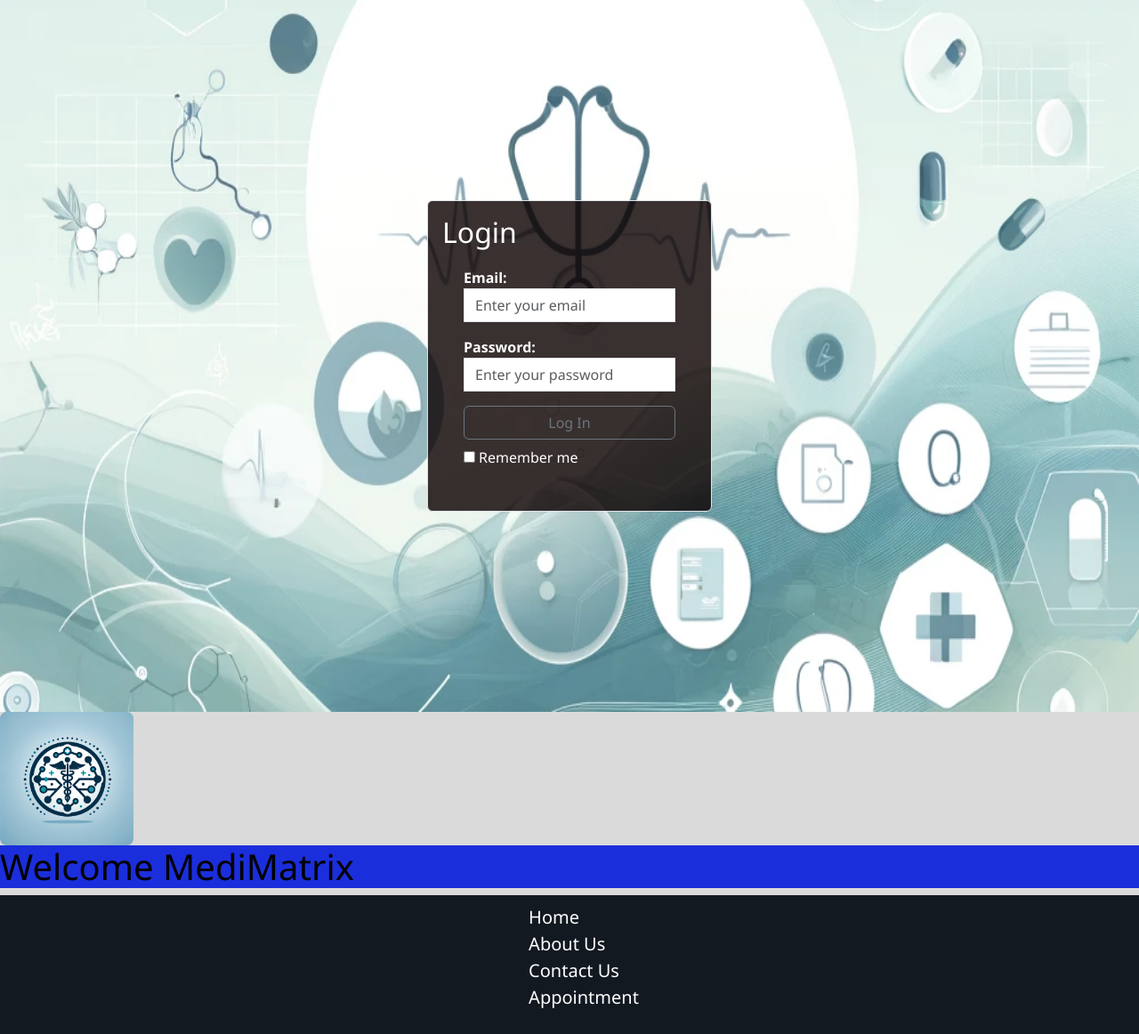
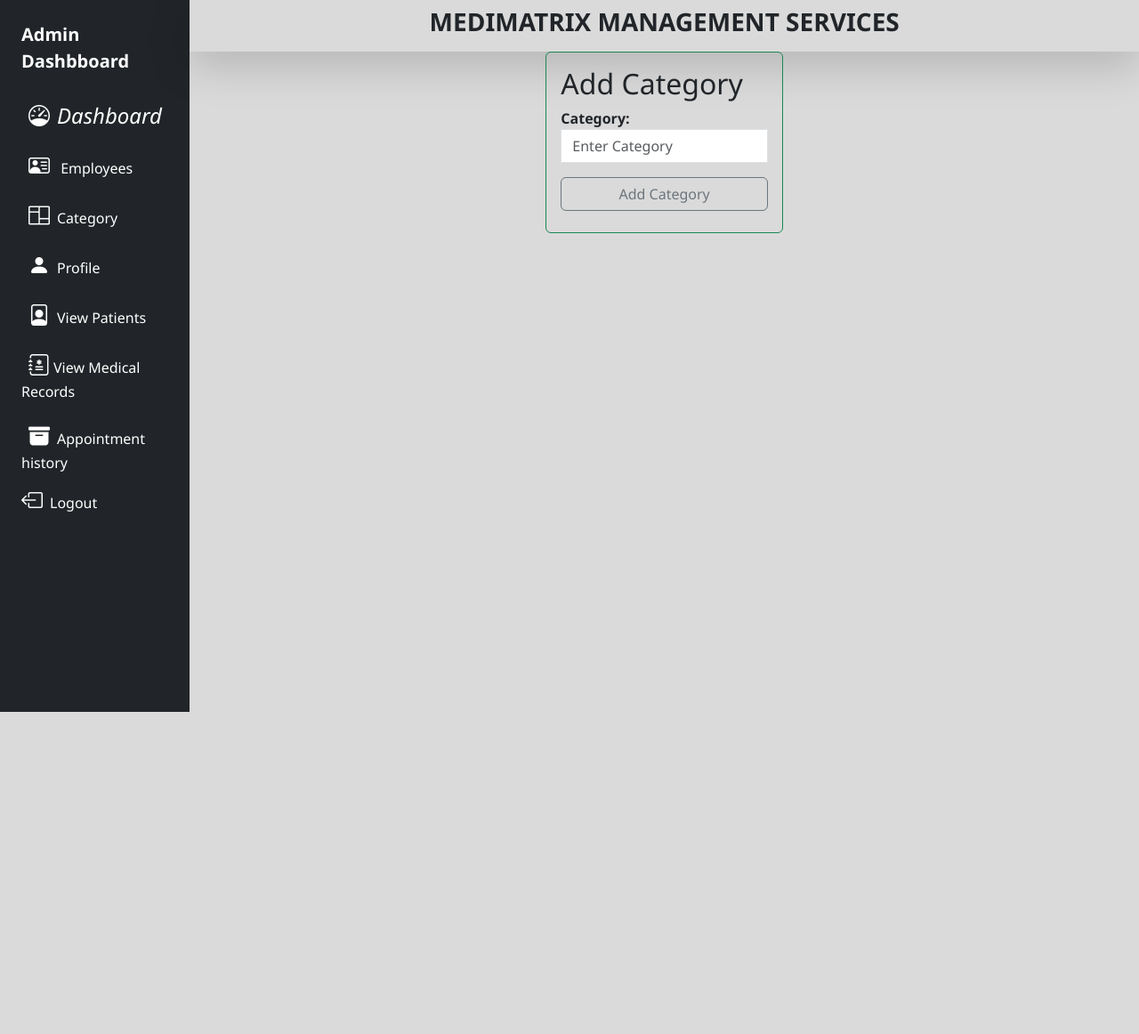
Before and after one commit to AkinOlu21/Frontend-HospitalManagement, a React (Create React App) app: page /Dashboard/add_category in a window 1280 px wide. Shown: the whole page at 89% size. After the commit the page ends 800 px from the top, so only its background shows below. Built offline with nearby package versions, Linux system fonts and the light colour scheme; no server answers.

Commit message:
Creation of admin dashboard design

```diff
--- a/package.json
+++ b/package.json
@@ -8,6 +8,7 @@
     "@testing-library/user-event": "^13.5.0",
     "axios": "^1.6.8",
     "bootstrap": "^5.3.3",
+    "bootstrap-icons": "^1.11.3",
     "react": "^18.2.0",
     "react-dom": "^18.2.0",
     "react-router-dom": "^6.22.3",
--- a/src/App.css
+++ b/src/App.css
@@ -4,8 +4,9 @@
   pointer-events: none;
 }*/
 
-.MediMatrixLogo{
-border-radius: 5%;
+.logo{
+
+border-radius: 100%;
 height: auto;
 width: 150px;
 top: 0;
@@ -19,23 +20,11 @@ background-color: #dadada;
 
 
 }
+
+
 a{
   text-decoration: none;
   color: inherit;
-}
-
-.Menu-Wrapper{
-  display: flex;
-  position: fixed;
-  justify-content: space-between;
-  width: 100vw;
-  z-index: 2;
-  gap: 1.5rem;
-  background: var(--background);
-  height: var(--navbar-height);
-  padding: 0px 1rem;
-  align-items: center;
-  box-shadow: 0 1px 0 0 rgba(0, 0, 0, .1);
 }
 
 .Item-title{
@@ -70,14 +59,11 @@ nav {
   display: flex;
 flex-direction: column;
   align-items: center;
-  text-decoration: underline;
+  text-decoration: none;
   justify-content: space-between;
  font-size: 20px;
- font-stretch:expanded;
-  background-color: #131921;
   color: white;
-  padding: 10px 20px;
-  text-decoration: wavy;
+  padding: 10px 10px;
 
 }
 
--- a/src/App.js
+++ b/src/App.js
@@ -1,52 +1,36 @@
 import React, { useEffect, useState } from 'react';
 import 'bootstrap/dist/css/bootstrap.min.css'
-import logo from './logo.png/Medimatrix.webp';
 import { BrowserRouter as Router, Routes, Route, Link } from 'react-router-dom';
 import Appointment from './components/Appointment';
 import './App.css';
 import Home from './components/Home';
+import { Login } from './components/Login';
+import Dashbboard from './components/Dashbboard';
+import Employee from './components/Epmployee';
+import Category from './components/Category';
+import Profile from './components/Profile';
+import AddCategory from './components/AddCategory';
 
 
-const App = () => {
-  const [appointment, setAppointment] = useState ([]);
-  const [Doctors, setDoctors] = useState ([])
-
-  useEffect( () =>{
-fetch('')
-.then(data => setAppointment(data))
-
-  })
-
-  const addappointments = appointments => {
-    setAppointment([...appointment, appointments]);
-  };
-
+function App(){
 
   return (
-<>
-  <Router>
-  <div className="App">
-     <img src={logo} alt="MediMatrix Logo" width= '100' className='MediMatrixLogo' />
-      <h1>Welcome MediMatrix</h1>
+  <>
+  <Routes>
+    <Route path='/' element={<Home />} />
+    <Route path='/Login' element={<Login/>}  />
+    <Route path='/Dashboard' element={<Dashbboard/>}>
+      <Route path='/Dashboard/employee' element={<Employee/>}></Route>
+      <Route path='/Dashboard/category' element={<Category/>}></Route>
+      <Route path='/Dashboard/profile' element={<Profile/>}></Route>
+      <Route path='/Dashboard/add_category' element={<AddCategory/>}></Route>
+    </Route>
 
-  <nav>
-  <ul>
-    <li className='list-unstyled'>
-    <li><Link to="/">Home</Link></li>
-    <li><Link to="/about">About Us</Link></li>
-    <li><Link to="/contact">Contact Us</Link></li>
-    <li><Link to="/appointment">Appointment</Link></li>
-    </li>
-  </ul>
-</nav>
+  </Routes>
 
+  </>
+  )
 
- </div>
-
-  </Router>
-  </>
-
-  );
 }
 
 export default App;
--- /dev/null
+++ b/src/components/AddCategory.js
@@ -0,0 +1,38 @@
+import React, { useState } from 'react'
+import category from './Category'
+import axios from 'axios'
+
+const AddCategory = () => {
+    const [category, setCategory] = useState()
+    const handleSubmit = (e) => {
+        e.preventDefault()
+        axios.post({category})
+        .then(result => console.log(result.data))
+        .catch(err => console.log(err))
+    }
+  return (
+    <div >
+        <div>
+        </div>
+        <div className='d-flex justify-content-center align-items-center h-75 Category'>
+    <div className='p-3 rounded w-25 border border-success mb-2'>
+            <h2>Add Category</h2>
+        <form onSubmit={handleSubmit}>
+            <div className='mb-3'>
+                <label htmlFor='Category'><strong>Category:</strong></label>
+                <input type='Category' name='Category' placeholder='Enter Category'
+                onChange={(e) => setCategory(e.target.value)} className='form-control rounded-0'/>
+            </div>
+
+
+            <button className='btn btn-outline-secondary w-100 rounded-20 mb-2' >Add Category</button>
+
+        </form>
+
+    </div>
+    </div>
+    </div>
+  )
+}
+
+export default AddCategory
--- /dev/null
+++ b/src/components/Category.js
@@ -0,0 +1,15 @@
+import React from 'react'
+import { Link } from 'react-router-dom'
+
+const Category = () => {
+  return (
+    <div className='px-5 mt-3 '>
+        <div className='d-flex justify-content-center'>
+             <h3>Category</h3>
+        </div>
+       <Link to='/dashboard/add_category' className='btn btn-outline-success'>Add Category</Link>
+    </div>
+  )
+}
+
+export default Category
--- /dev/null
+++ b/src/components/Dashbboard.js
@@ -0,0 +1,90 @@
+import React from 'react'
+import { Link, Outlet } from 'react-router-dom'
+
+
+const Dashbboard = () => {
+  return (
+    <div className='container-fluid'>
+        <div className='row flex-nowrap'>
+            <div className='col-auto col-md-3 col-xl-2 px-sm-2 px-0 bg-dark'>
+                <div className='d-flex flex-column align-items-center align-items-sm-start px-3 pt-2 text-white min-vh-100'>
+            <Link  className='d-flex align-items-center pb-3 mb-md-1 mt-md-3 me-md-auto text-white text-decoration-none 'to="/Dashboard"> <span className='fs-5 fw-bold d-sm-inline'>Admin Dashbboard</span></Link>
+            <ul className='nav nav-pills flex-column mb-sm-auto mb-0 align-items-center align-items-sm-start'>
+                <li className='w-100'>
+                    <Link className='nav-link text-white px-0 mb-1 align-middle' to="/Dashboard">
+                        <i className='fs-4 bi-speedometer ms-2'>
+                        <span className='ms-2 d-none d-sm-inline'>Dashboard</span>
+                        </i>
+                    </Link>
+                </li>
+                <li className='w-100'>
+
+                    <Link  className='nav-link px-0 align-middle mb-1 text-white' to="/Dashboard/employee" >
+                    <i className='fs-4 bi-person-vcard ms-2'>
+                    </i>
+                        <span className='ms-2 d-none d-sm-inline'> Employees
+                        </span>
+                    </Link>
+                </li>
+                <li className='w-100'>
+
+                    <Link className='nav-link px-0 align-middle mb-1 text-white' to="/Dashboard/category">
+                    <i className='fs-4 bi-columns ms-2'>
+                        </i>
+                        <span className= 'ms-2 d-none d-sm-inline'>Category</span>
+                    </Link>
+
+                </li>
+                <li>
+                    <Link className='nav-link px-0 align-middle mb-1 text-white' to="/Dashboard/profile">
+                        <i className='fs-4 bi-person-fill ms-2'>
+                        </i>
+                        <span className='ms-2 d-none d-sm-inline'>Profile
+                        </span>
+                    </Link>
+                </li>
+                <li>
+                    <Link className='nav-link px-0 align-middle mb-1 text-white' to='/Dashboard/Patients'>
+                    <i className='fs-4 bi-file-person ms-2'>
+                    </i>
+                    <span className='ms-2 d-none d-sm-inline'>View Patients</span>
+                    </Link>
+                </li>
+
+                <li>
+                    <Link className='nav-link px-0 align-middle mb-1 text-white' to='/Dashboard/medicalrecord'>
+                    <i className='fs-4 bi-journal-medical ms-2'>
+                    </i>
+                    <span className='ms-1 d-none d-sm-inline'>View Medical Records</span>
+                    </Link>
+                </li>
+                <li>
+                    <Link className='nav-link px-0 align-middle mb-1 text-white' to='/Dashboard/appointmenthistory'>
+                    <i className='fs-4 bi-archive-fill ms-2'>
+                    </i>
+                    <span className='ms-2 d-none d-sm-inline'>Appointment history</span>
+                    </Link>
+                </li>
+                <li>
+                    <Link className='nac-link px-0 align-middle text-white'>
+                        <i className='fs-4 bi-box-arrow-left text-white'>
+                        </i>
+                        <span className='ms-2 d-none d-sm-inline'>Logout
+                        </span>
+                    </Link>
+                </li>
+            </ul>
+                </div>
+            </div>
+            <div className='col p-0 m-0'>
+                <div className='p-2 d-flex body-tertiary justify-content-center shadow-lg medishadow'>
+                    <h4 className='fw-bold fs-3 '>MEDIMATRIX MANAGEMENT SERVICES </h4>
+                </div>
+                <Outlet/>
+            </div>
+        </div>
+    </div>
+  )
+}
+
+export default Dashbboard
--- /dev/null
+++ b/src/components/Epmployee.js
@@ -0,0 +1,9 @@
+import React from 'react'
+
+const Epmployee = () => {
+  return (
+    <div>Epmployee</div>
+  )
+}
+
+export default Epmployee
--- a/src/components/Home.js
+++ b/src/components/Home.js
@@ -1,9 +1,32 @@
 import React from "react";
+ import {Link} from "react-router-dom";
 
 
-function Home (){
+export function Home (){
 
-
+return (
+  <div className="bg-white mx-auto px-4 py-3">
+  <div className="d-flex justify-content-between align items center">
+      <div className="d-flex px-3 py-2">
+           <h1 className=" container bg-white mb-0">Welcome To MediMatrix</h1>
+      <img src="/Images/Medimatrix.webp" className="rounded-circle logo img-fluid px-1 py- float-start"  alt="Logo" />
+      </div>
+      <nav className="bg-danger">
+  <ul className="list-unstyled d-flex mb-0" >
+    <li className="mx-2" >
+      <Link to="/">Home</Link>
+    </li>
+    <li className="mx-2">
+      <Link to="/Login">Login</Link>
+    </li>
+    <li className="mx-2">
+      <Link to="/Dashboard">Dashbboard</Link>
+    </li>
+  </ul>
+</nav>
+</div>
+      </div>
+  );
 
 }
   export default Home;
--- /dev/null
+++ b/src/components/Profile.js
@@ -0,0 +1,9 @@
+import React from 'react'
+
+const Profile = () => {
+  return (
+    <div>Profile</div>
+  )
+}
+
+export default Profile
--- a/src/index.js
+++ b/src/index.js
@@ -4,15 +4,16 @@ import './index.css';
 import App from './App';
 import reportWebVitals from './reportWebVitals';
 import 'bootstrap/dist/css/bootstrap.min.css'
-import { Login } from './components/Login';
-
+import "bootstrap-icons/font/bootstrap-icons.css";
+import { BrowserRouter } from 'react-router-dom';
 
 
 const root = ReactDOM.createRoot(document.getElementById('root'));
 root.render(
   <React.StrictMode>
-    <Login></Login>
+    <BrowserRouter>
     <App/>
+  </BrowserRouter>
   </React.StrictMode>
 );
 
```
Also changed, not shown: public/Images/Medimatrix.webp (renamed from src/logo.png/Medimatrix.webp), 1 other file (tests, documents, lock files or other folders).
